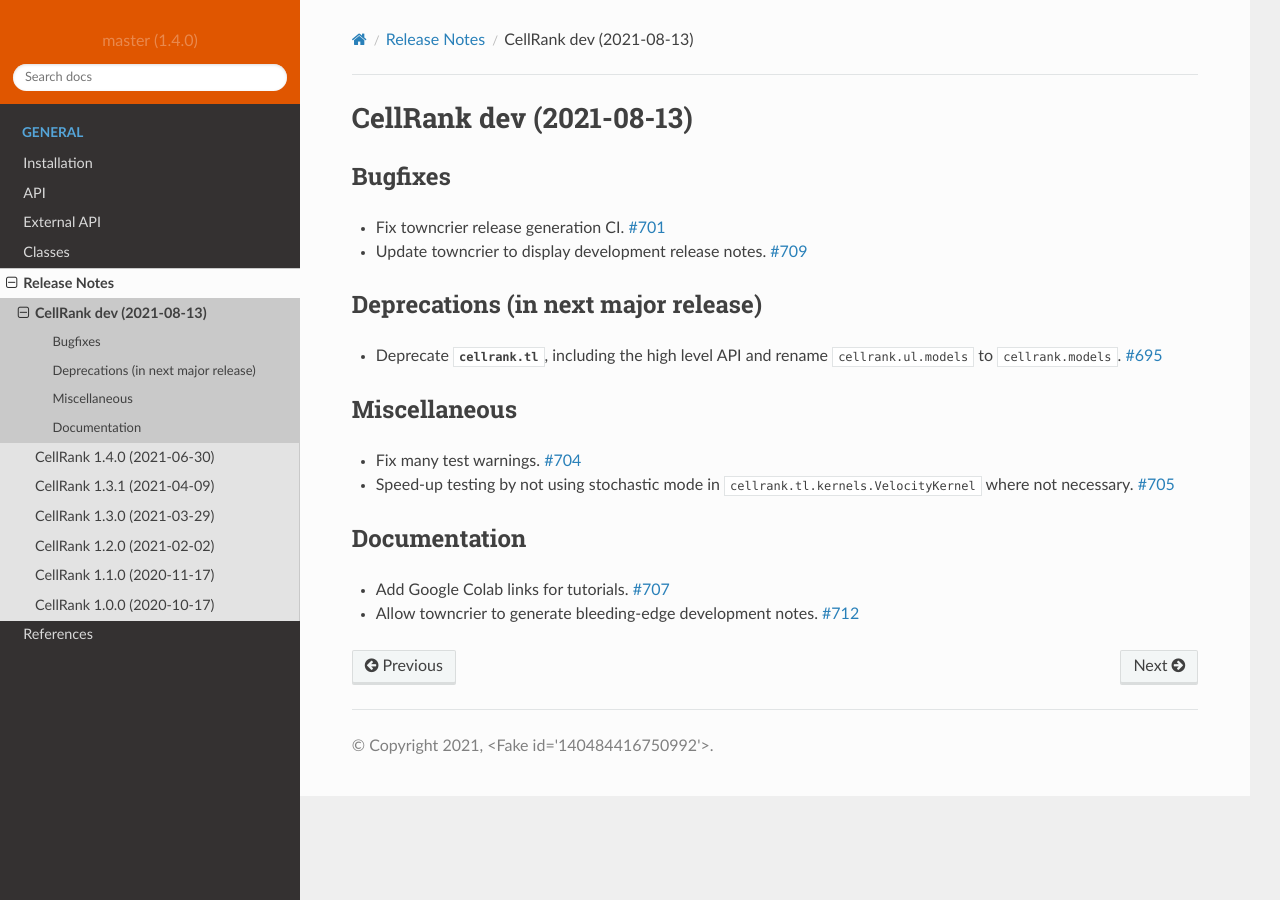
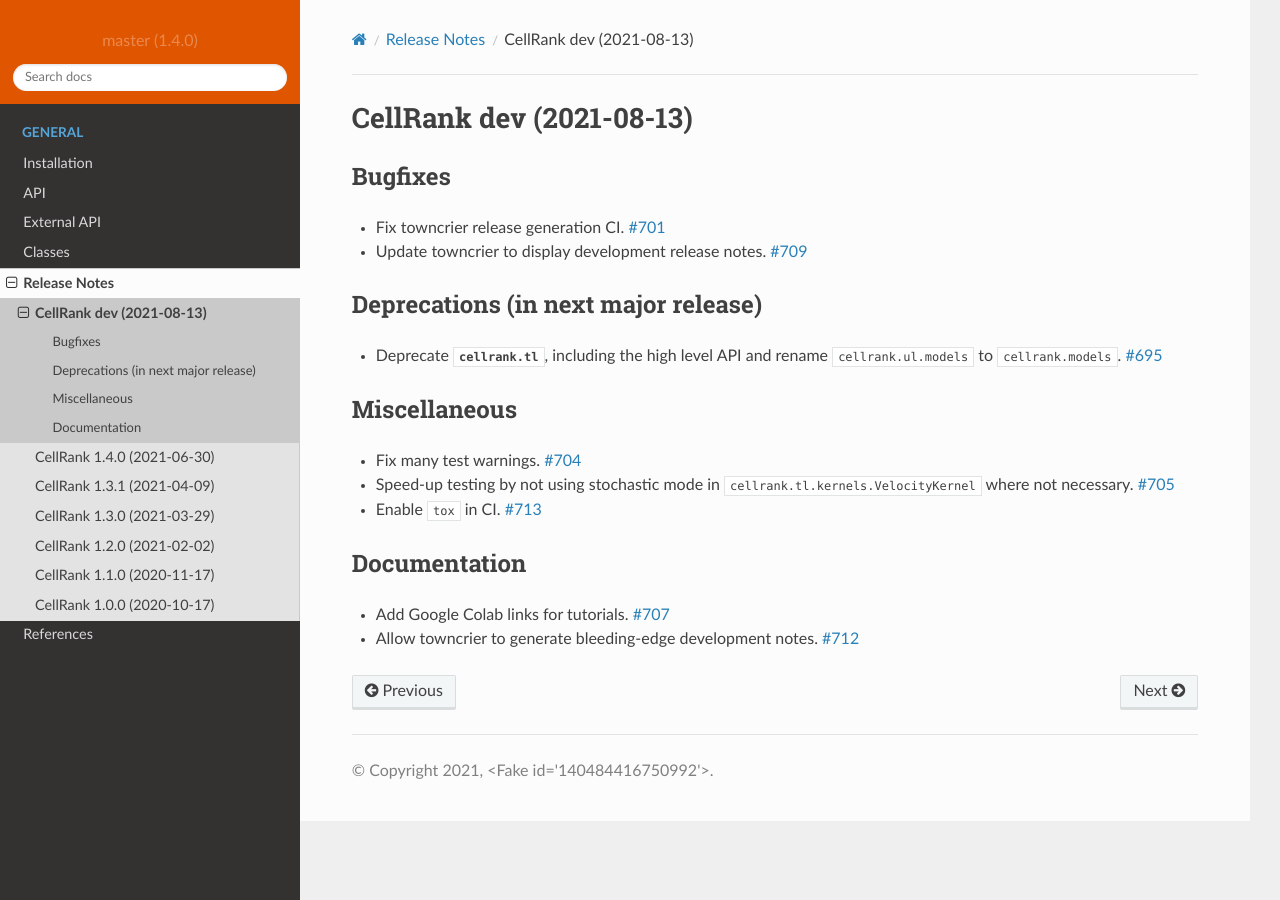
Before and after one commit to theislab/cellrank, a Sphinx documentation site: the page built from docs/source/release/notes-dev.rst, in a window 1280 px wide. Built offline with Sphinx 7.4.7 and the Read the Docs theme 2.0.0, drawn with Linux system fonts in a browser that asks for light colours; pages that are not in the unit, such as notebooks, are missing from menus; the version number is read from the project's files by our own code.

Commit message:
[auto][ci skip] Update dev release notes (#713)

```diff
--- a/docs/source/release/notes-dev.rst
+++ b/docs/source/release/notes-dev.rst
@@ -28,6 +28,9 @@ Miscellaneous
 - Speed-up testing by not using stochastic mode in :class:`cellrank.tl.kernels.VelocityKernel` where not necessary.
   `#705 <https://github.com/theislab/cellrank/pull/705>`__
 
+- Enable ``tox`` in CI.
+  `#713 <https://github.com/theislab/cellrank/pull/713>`__
+
 
 Documentation
 -------------
```
